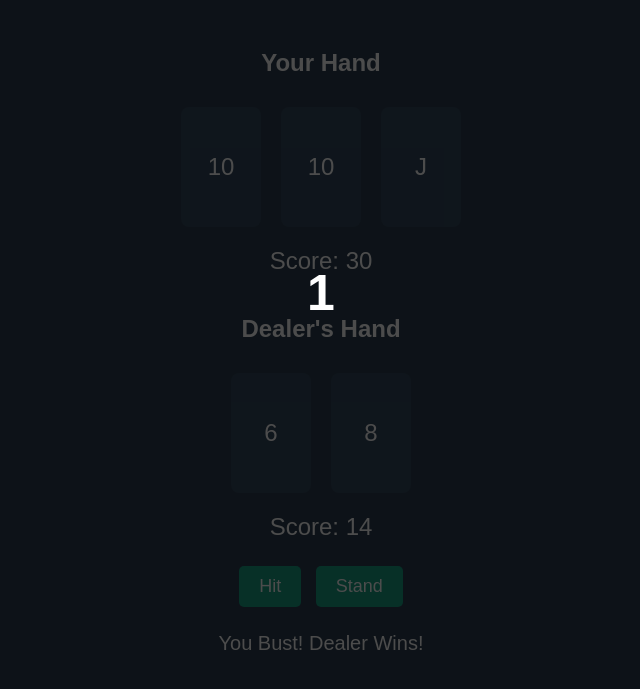
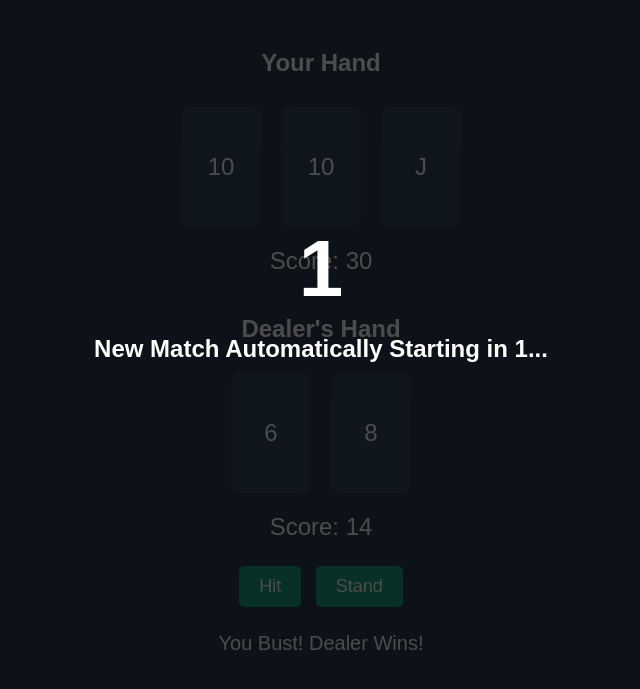
Before and after one commit to ItzNixerz/Casino, a plain HTML site: page Games/blackjack.html in a window 1280 px wide. Both pictures are taken after a click on the button "Hit". Shown: the part 107-796 px from the top of the page, without its empty margins (319-959 px from the left). Drawn offline with Linux system fonts and the light colour scheme.

Commit message:
Update blackjack.html

```diff
--- a/Games/blackjack.html
+++ b/Games/blackjack.html
@@ -97,7 +97,19 @@
             justify-content: center;
             align-items: center;
             font-weight: bold;
+            text-align: center;
+            flex-direction: column;
         }
+
+        #countdown {
+            font-size: 80px;
+            margin-bottom: 20px;
+        }
+
+        #popup-message {
+            font-size: 24px;
+        }
+
     </style>
 </head>
 <body>
@@ -136,6 +148,7 @@
     <!-- Countdown Pop-up -->
     <div id="popup" class="popup">
         <div id="countdown">3</div>
+        <div id="popup-message">New Match Automatically Starting in <span id="countdown-text">3</span>...</div>
     </div>
 
     <script>
@@ -307,14 +320,17 @@
         function countdown(seconds) {
             const popup = document.getElementById('popup');
             const countdownDisplay = document.getElementById('countdown');
+            const countdownText = document.getElementById('countdown-text');
             popup.style.display = 'flex';
 
             let countdownValue = seconds;
             countdownDisplay.textContent = countdownValue;
+            countdownText.textContent = countdownValue;
 
             const interval = setInterval(() => {
                 countdownValue--;
                 countdownDisplay.textContent = countdownValue;
+                countdownText.textContent = countdownValue;
 
                 if (countdownValue <= 0) {
                     clearInterval(interval);
```
